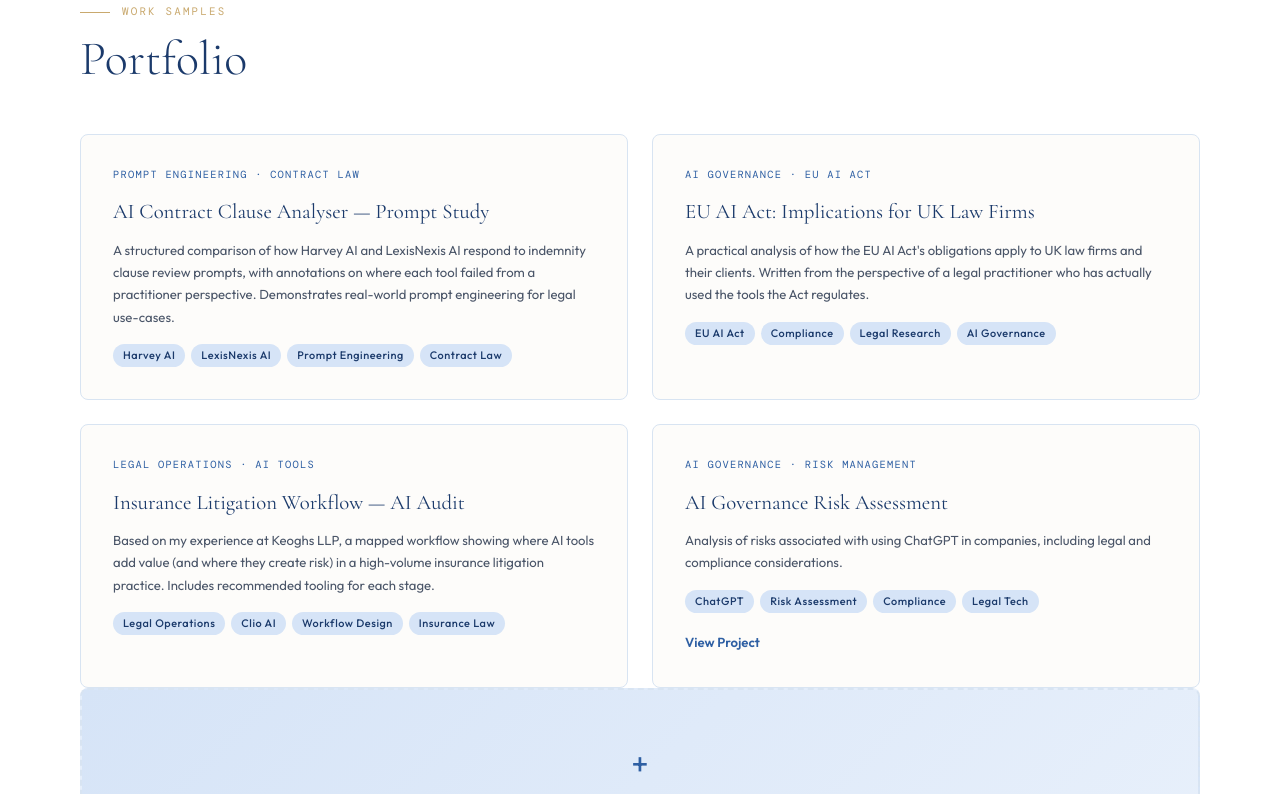
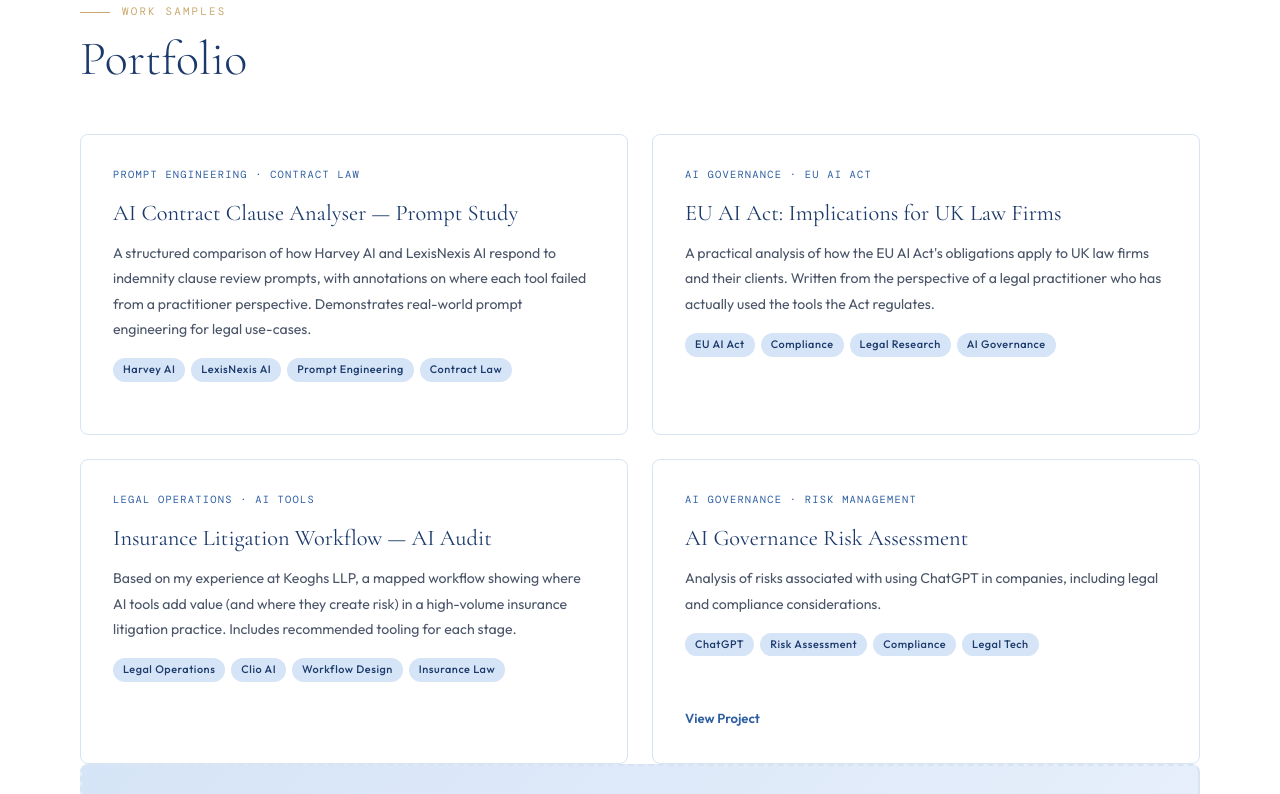
Before and after one commit to vntavranoglou/vntavranoglou.github.io, a plain HTML site: page index.html in a window 1280 px wide. Shown: the part 4610-5404 px from the top of the page. Drawn offline with nearby package versions, Linux system fonts and the light colour scheme; a web font is replaced by a local one.

Commit message:
Update index.html

```diff
--- a/index.html
+++ b/index.html
@@ -317,10 +317,12 @@
     gap: 24px;
   }
   .project-card {
-    background: var(--warm-white);
+    background: #ffffff;
     border: 1px solid var(--border);
     border-radius: 8px; padding: 32px;
     transition: all 0.2s;
+    display: flex;
+    flex-direction: column;
   }
   .project-card:hover { border-color: var(--blue); box-shadow: 0 4px 20px rgba(27,58,107,0.08); }
   .project-tag {
@@ -331,18 +333,27 @@
   }
   .project-card h3 {
     font-family: 'Cormorant Garamond', serif;
-    font-size: 1.3rem; font-weight: 400;
+    font-size: 1.4rem; font-weight: 400;
     color: var(--navy); margin-bottom: 10px;
   }
   .project-card p {
-    font-size: 0.82rem; color: var(--mid); line-height: 1.7;
+    font-size: 0.88rem; color: var(--mid); line-height: 1.8;
     margin-bottom: 16px;
   }
-  .project-tools { display: flex; flex-wrap: wrap; gap: 6px; }
+  .project-tools { display: flex; flex-wrap: wrap; gap: 6px; margin-bottom: 20px; }
   .tool-pill {
     font-size: 0.68rem; font-weight: 500; letter-spacing: 0.05em;
     padding: 3px 10px; border-radius: 100px;
     background: var(--light-blue); color: var(--navy);
+  }
+  .project-link {
+    font-size: 0.82rem;
+    color: var(--blue);
+    font-weight: 600;
+    text-decoration: underline;
+    margin-top: auto;
+    padding-top: 16px;
+    display: inline-block;
   }
   .project-placeholder {
     background: linear-gradient(135deg, var(--light-blue) 0%, #e8f0fb 100%);
@@ -717,7 +728,7 @@
     <span class="tool-pill">Legal Tech</span>
   </div>
   <div style="margin-top: 16px;">
-    <a href="https://vntavranoglou.github.io/ai-risk-assessment-chatgpt" target="_blank" style="color: var(--blue); text-decoration: none; font-size: 0.82rem;">
+    <a href="https://vntavranoglou.github.io/ai-risk-assessment-chatgpt" class="project-link" target="_blank" style="color: var(--blue); text-decoration: none; font-size: 0.82rem;">
       <strong>View Project</strong>
     </a>
   </div>
```
